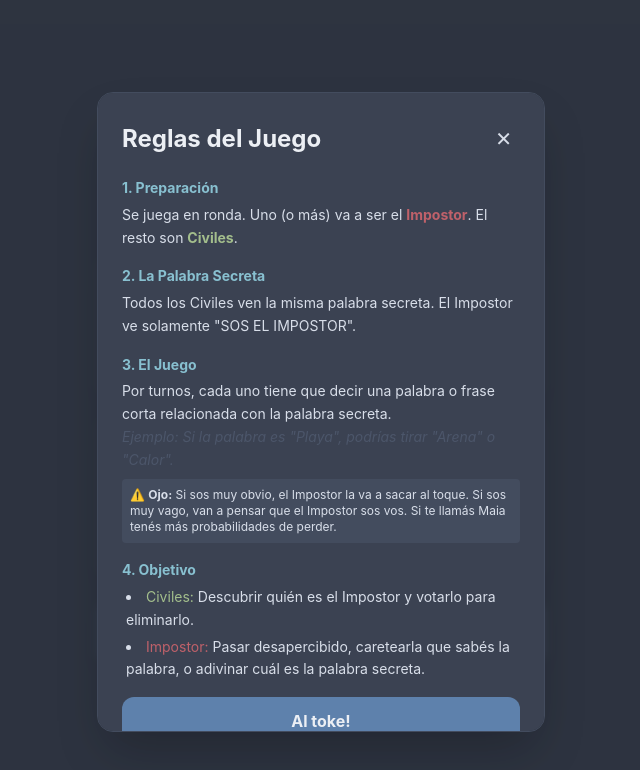
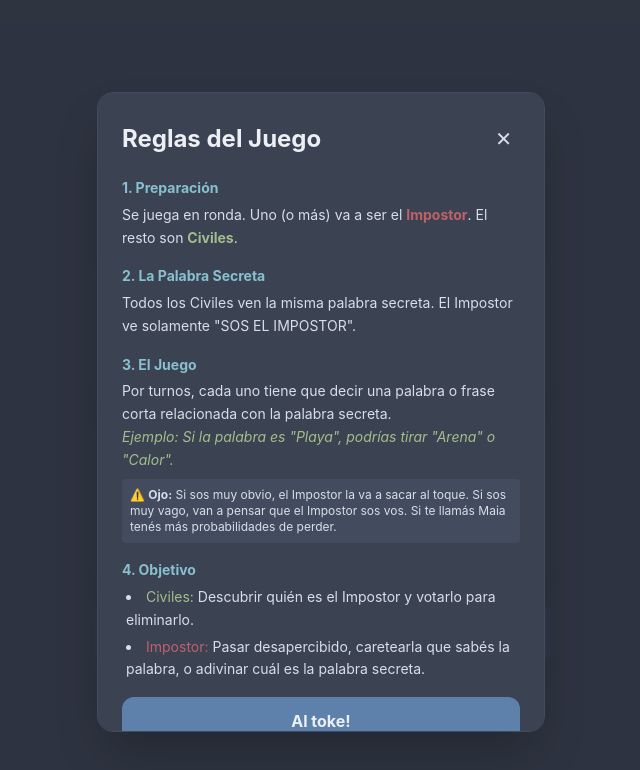
Before and after one commit to NPastorale/Impostor, a Svelte app: page / in a window 1280 px wide. Both pictures are taken after a click on the button "¿Cómo jugar?". Shown: the top 770 px of the page, without its empty margins (319-959 px from the left). Built offline with nearby package versions, Linux system fonts and the light colour scheme.

Commit message:
style: Update example text color in game setup instructions.

```diff
--- a/src/components/ScreenSetup.svelte
+++ b/src/components/ScreenSetup.svelte
@@ -66,7 +66,7 @@
 
           <section>
             <h3 class="font-bold text-nord-8 mb-1">3. El Juego</h3>
-            <p>Por turnos, cada uno tiene que decir una palabra o frase corta relacionada con la palabra secreta. <br/><em class="text-nord-3">Ejemplo: Si la palabra es "Playa", podrías tirar "Arena" o "Calor".</em></p>
+            <p>Por turnos, cada uno tiene que decir una palabra o frase corta relacionada con la palabra secreta. <br/><em class="text-nord-14">Ejemplo: Si la palabra es "Playa", podrías tirar "Arena" o "Calor".</em></p>
             <p class="mt-2 text-xs bg-nord-2 p-2 rounded">⚠️ <strong>Ojo:</strong> Si sos muy obvio, el Impostor la va a sacar al toque. Si sos muy vago, van a pensar que el Impostor sos vos. Si te llamás Maia tenés más probabilidades de perder.</p>
           </section>
 
```
